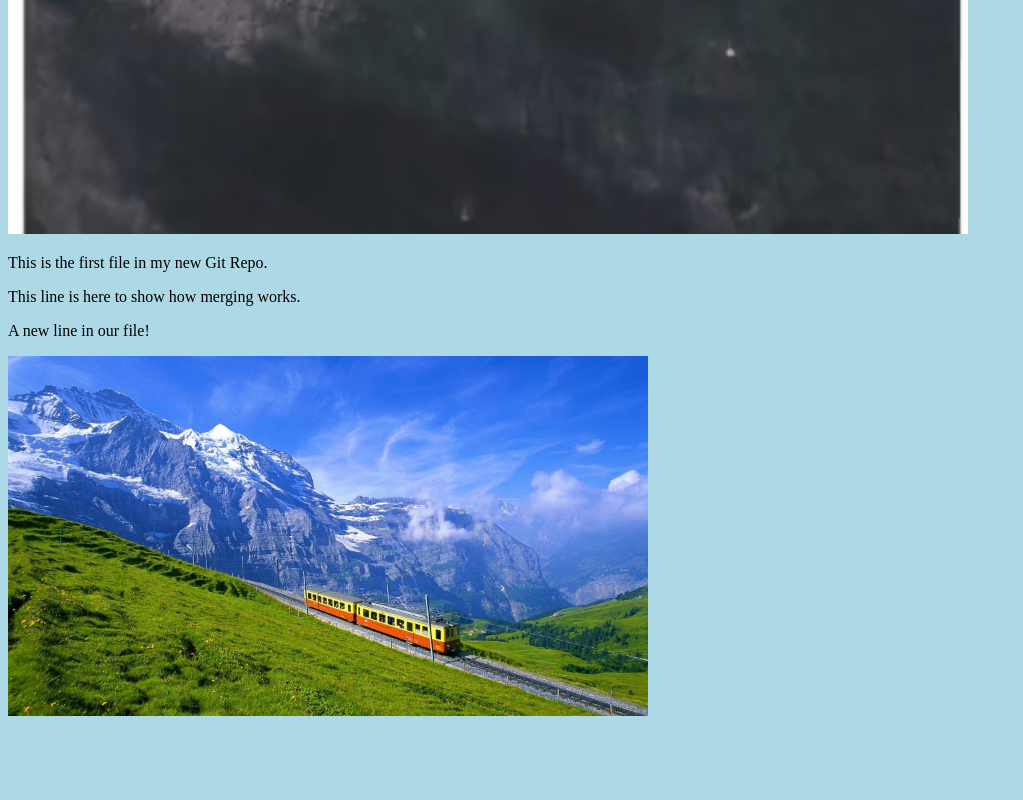
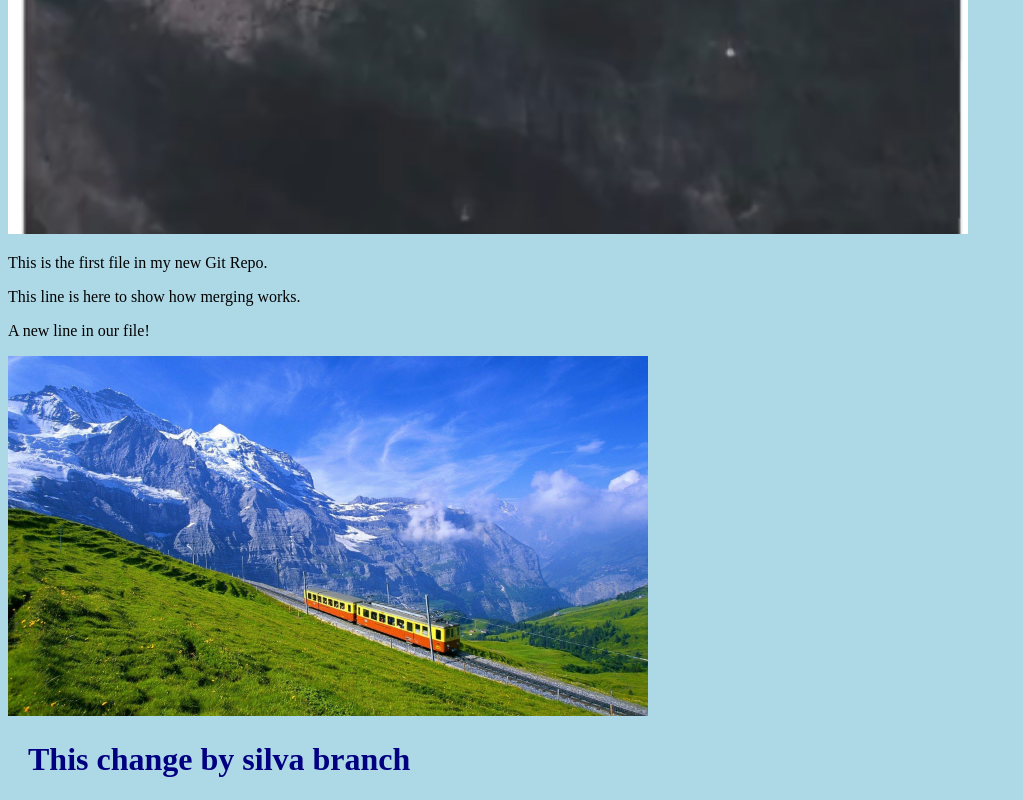
Before and after one commit to vinushar/hello-vinusha, a plain HTML site: page index.html in a window 1280 px wide. Shown: the part 1062-1862 px from the top of the page, without its empty margins (0-1023 px from the left). Before the commit the page ends 1790 px from the top, so only its background shows below. Drawn offline with Linux system fonts and the light colour scheme.

Commit message:
Silva branch text

```diff
--- a/index.html
+++ b/index.html
@@ -13,5 +13,7 @@
 <p>A new line in our file!</p>
 <div><img src="img_hello_git.jpg" alt="Hello Git" style="width:100%;max-width:640px"></div>
 
+
+<h1>This change by silva branch</h1>
 </body>
 </html>
```
